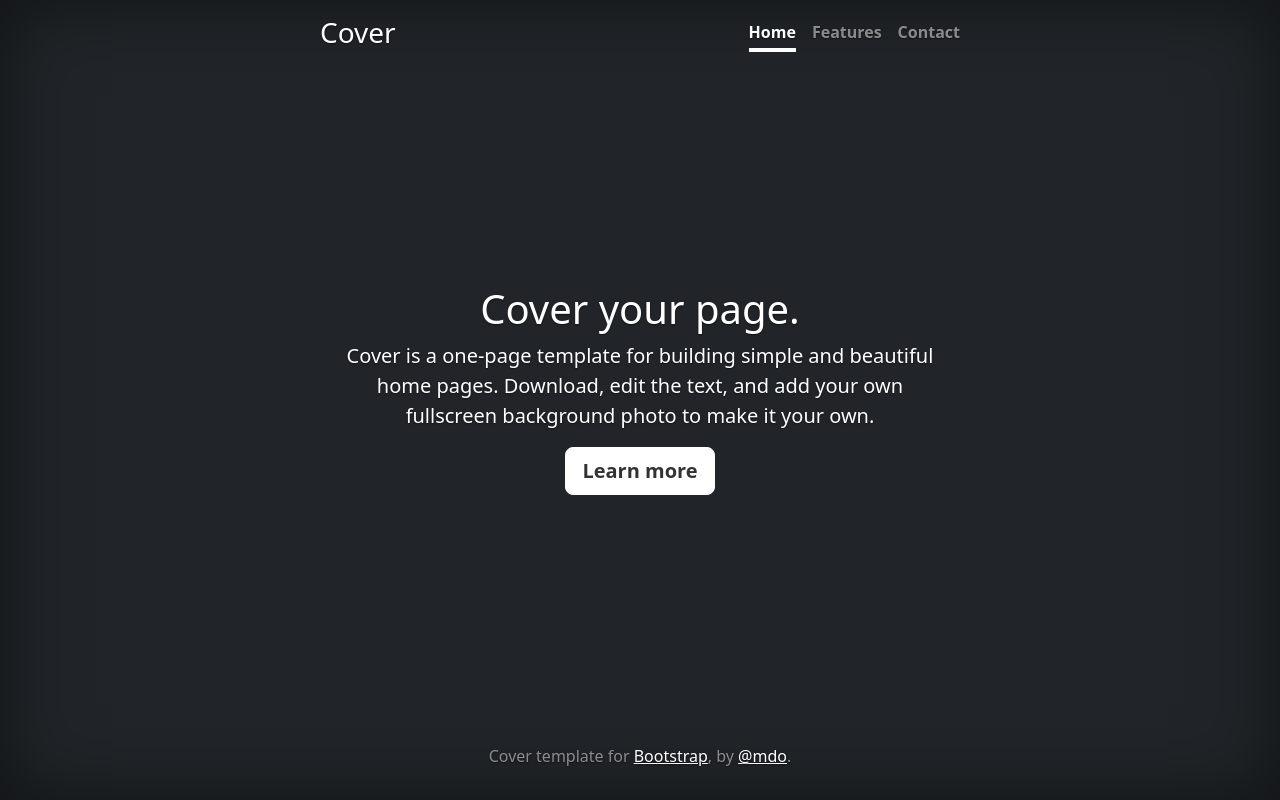
After one commit to unitedcodelab/foi-de-base, a Django app: template project/templates/cover/index.html in a window 1280 px wide. The commit adds this page. Run offline with Django 5.2, Linux system fonts and the light colour scheme; the template is opened without the code that fills it, so the values that code supplies are empty; parts of the project's set-up code (start-up, migrations or seed data) failed here and were passed over; some libraries are stand-ins or nearby versions.

Commit message:
Continuação da home - precisa solucionar o scroll

```diff
--- /dev/null
+++ b/project/templates/cover/cover.css
@@ -0,0 +1,53 @@
+/*
+ * Globals
+ */
+
+
+/* Custom default button */
+.btn-secondary,
+.btn-secondary:hover,
+.btn-secondary:focus {
+  color: #333;
+  text-shadow: none; /* Prevent inheritance from `body` */
+}
+
+
+/*
+ * Base structure
+ */
+
+body {
+  text-shadow: 0 .05rem .1rem rgba(0, 0, 0, .5);
+  box-shadow: inset 0 0 5rem rgba(0, 0, 0, .5);
+}
+
+.cover-container {
+  max-width: 42em;
+}
+
+
+/*
+ * Header
+ */
+
+.nav-masthead .nav-link {
+  padding: .25rem 0;
+  font-weight: 700;
+  color: rgba(255, 255, 255, .5);
+  background-color: transparent;
+  border-bottom: .25rem solid transparent;
+}
+
+.nav-masthead .nav-link:hover,
+.nav-masthead .nav-link:focus {
+  border-bottom-color: rgba(255, 255, 255, .25);
+}
+
+.nav-masthead .nav-link + .nav-link {
+  margin-left: 1rem;
+}
+
+.nav-masthead .active {
+  color: #fff;
+  border-bottom-color: #fff;
+}
--- /dev/null
+++ b/project/templates/cover/index.html
@@ -0,0 +1,68 @@
+<!doctype html>
+<html lang="en" class="h-100">
+  <head>
+    <meta charset="utf-8">
+    <meta name="viewport" content="width=device-width, initial-scale=1">
+    <meta name="description" content="">
+    <meta name="author" content="Mark Otto, Jacob Thornton, and Bootstrap contributors">
+    <meta name="generator" content="Hugo 0.84.0">
+    <title>Cover Template · Bootstrap v5.0</title>
+
+    <link rel="canonical" href="https://getbootstrap.com/docs/5.0/examples/cover/">
+
+
+
+    <!-- Bootstrap core CSS -->
+<link href="../assets/dist/css/bootstrap.min.css" rel="stylesheet">
+
+    <style>
+      .bd-placeholder-img {
+        font-size: 1.125rem;
+        text-anchor: middle;
+        -webkit-user-select: none;
+        -moz-user-select: none;
+        user-select: none;
+      }
+
+      @media (min-width: 768px) {
+        .bd-placeholder-img-lg {
+          font-size: 3.5rem;
+        }
+      }
+    </style>
+
+
+    <!-- Custom styles for this template -->
+    <link href="cover.css" rel="stylesheet">
+  </head>
+  <body class="d-flex h-100 text-center text-white bg-dark">
+
+<div class="cover-container d-flex w-100 h-100 p-3 mx-auto flex-column">
+  <header class="mb-auto">
+    <div>
+      <h3 class="float-md-start mb-0">Cover</h3>
+      <nav class="nav nav-masthead justify-content-center float-md-end">
+        <a class="nav-link active" aria-current="page" href="#">Home</a>
+        <a class="nav-link" href="#">Features</a>
+        <a class="nav-link" href="#">Contact</a>
+      </nav>
+    </div>
+  </header>
+
+  <main class="px-3">
+    <h1>Cover your page.</h1>
+    <p class="lead">Cover is a one-page template for building simple and beautiful home pages. Download, edit the text, and add your own fullscreen background photo to make it your own.</p>
+    <p class="lead">
+      <a href="#" class="btn btn-lg btn-secondary fw-bold border-white bg-white">Learn more</a>
+    </p>
+  </main>
+
+  <footer class="mt-auto text-white-50">
+    <p>Cover template for <a href="https://getbootstrap.com/" class="text-white">Bootstrap</a>, by <a href="https://twitter.com/mdo" class="text-white">@mdo</a>.</p>
+  </footer>
+</div>
+
+
+
+  </body>
+</html>
```
Also changed, not shown: project/static/css/templates/home.css (+23 -11 lines), source/templates/home.html (+17 -6 lines), project/templates/components/fundo-listrado.jpg (added), project/templates/components/imagem-dev.jpg (added).
